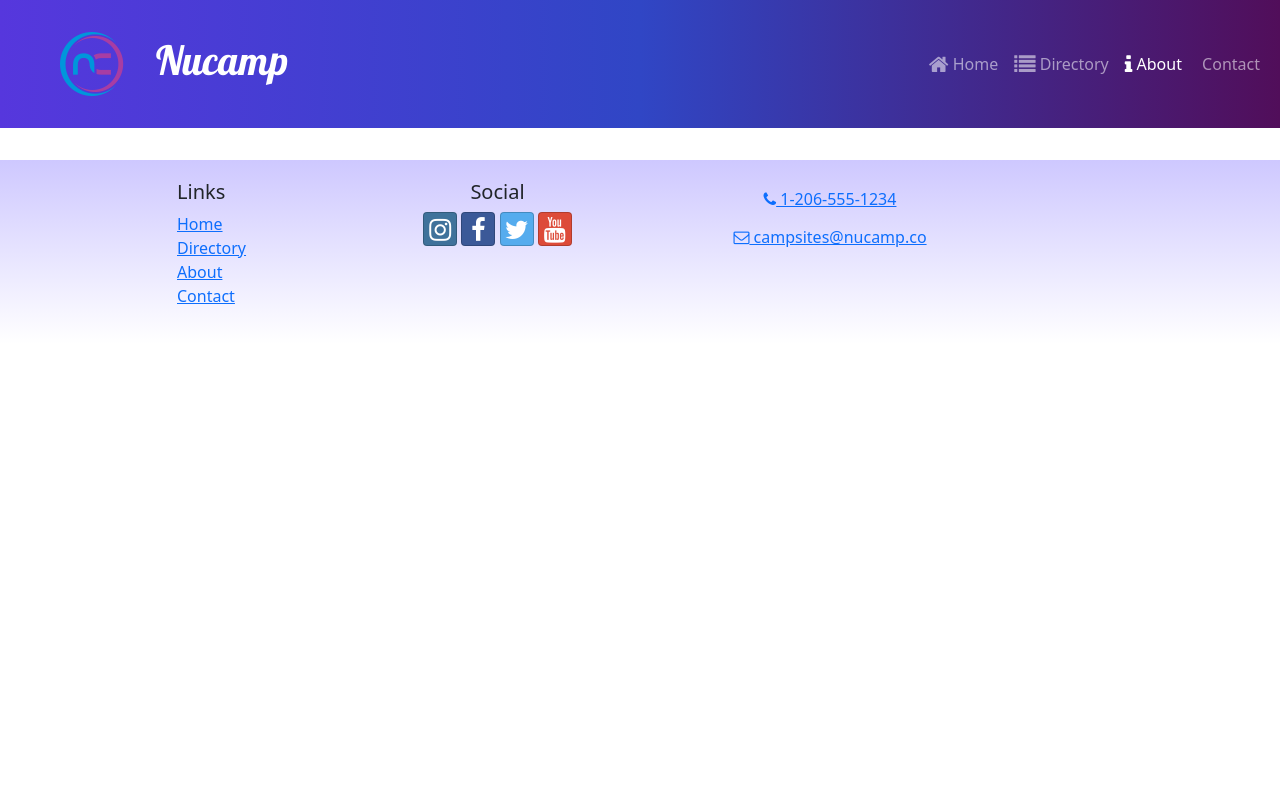
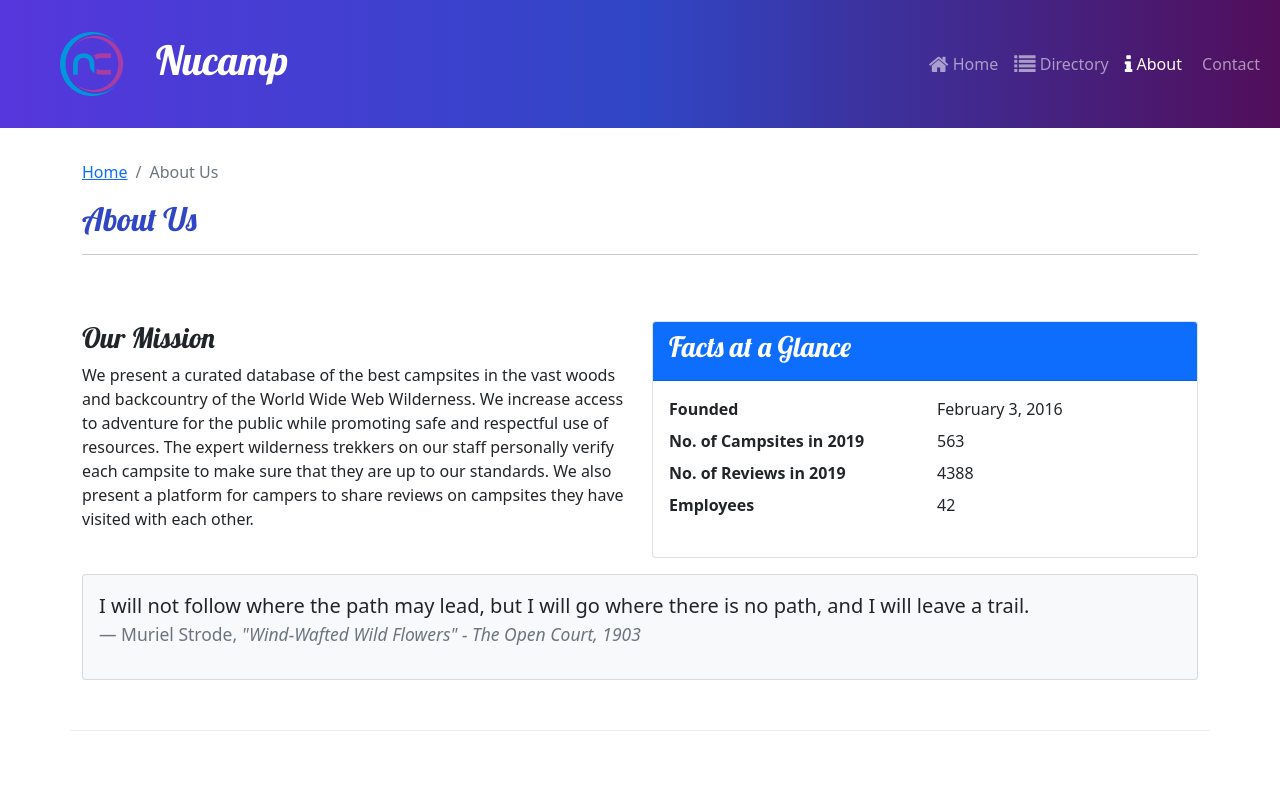
Before and after one commit to jj252/React_Course, a React (Create React App) app: page /about in a window 1280 px wide. Shown: the top 785 px of the page. Built offline with nearby package versions, Linux system fonts and the light colour scheme.

Commit message:
Workshop2 Task1&2 Complete

```diff
--- a/src/App.js
+++ b/src/App.js
@@ -12,6 +12,7 @@ import CampsitesDirectoryPage from './pages/CampsitesDirectoryPage';
 import {CAMPSITES} from './app/shared/CAMPSITES';
 import { Routes,Route } from 'react-router-dom';
 import CampsiteDetailPage from './pages/CampsiteDetailPage';
+import AboutPage from './pages/AboutPage';
 
 function App() {
   const [campsite1, campsite2, campsite3] = CAMPSITES;
@@ -23,6 +24,7 @@ function App() {
           <Route path='/' element={<HomePage />} />
           <Route path='contact' element={<ContactPage />} />
           <Route path='directory' element={<CampsitesDirectoryPage />} />
+          <Route path='about' element={<AboutPage />} />
           <Route path='directory/:campsiteId'
             element={<CampsiteDetailPage />}
             />
--- /dev/null
+++ b/src/pages/AboutPage.js
@@ -0,0 +1,72 @@
+import { Container,Row,Col,Card,CardBody,CardHeader } from "reactstrap";
+import SubHeader from "../components/SubHeader";
+import Footer from "../components/Footer";
+
+const AboutPage = () =>{
+    return(
+        <Container>
+            <SubHeader current='About Us'></SubHeader>
+            <Row className="row-content">
+                <Col sm='6'>
+                    <h3>Our Mission</h3>
+                    <p>
+                        We present a curated database of the best campsites in the
+                        vast woods and backcountry of the World Wide Web Wilderness.
+                        We increase access to adventure for the public while
+                        promoting safe and respectful use of resources. The expert
+                        wilderness trekkers on our staff personally verify each
+                        campsite to make sure that they are up to our standards. We
+                        also present a platform for campers to share reviews on
+                        campsites they have visited with each other.
+                    </p>
+                </Col>
+                <Col sm='6'>
+                    <Card>
+                        <CardHeader className='bg-primary text-white'>
+                            <h3>Facts at a Glance</h3>
+                        </CardHeader>
+                        <CardBody>
+                        <dl className='row'>
+                                <dt className='col-6'>Founded</dt>
+                                <dd className='col-6'>February 3, 2016</dd>
+                                <dt className='col-6'>No. of Campsites in 2019</dt>
+                                <dd className='col-6'>563</dd>
+                                <dt className='col-6'>No. of Reviews in 2019</dt>
+                                <dd className='col-6'>4388</dd>
+                                <dt className='col-6'>Employees</dt>
+                                <dd className='col-6'>42</dd>
+                            </dl>
+                        </CardBody>
+                    </Card>
+                </Col>
+                <Col>
+                    <Card className="bg-light mt-3">
+                        <CardBody>
+                            <blockquote className='blockquote'>
+                                <p>
+                                    I will not follow where the path may lead, but I
+                                    will go where there is no path, and I will leave
+                                    a trail.
+                                </p>
+                                <footer className='blockquote-footer'>
+                                    Muriel Strode,{' '}
+                                    <cite title='Source Title'>
+                                        "Wind-Wafted Wild Flowers" - The Open Court,
+                                        1903
+                                    </cite>
+                                </footer>
+                            </blockquote>
+                        </CardBody>
+                    </Card>
+                </Col>
+            </Row>
+            <Row className="row-content">
+                <Col xs='12'>
+                    <h3>Community Partners</h3>
+                </Col>
+            </Row>
+        </Container>
+    )
+}
+
+export default AboutPage;
```
